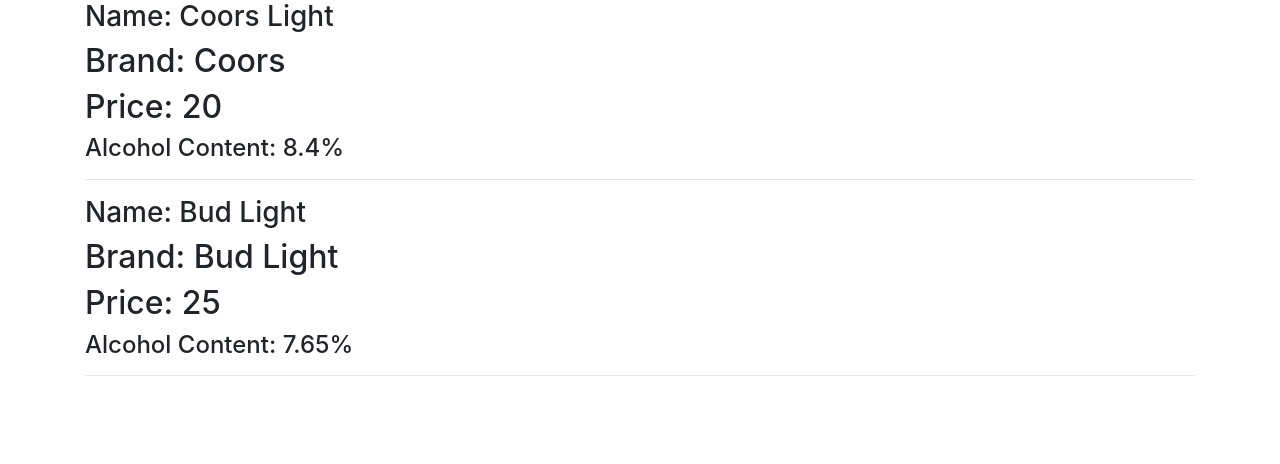
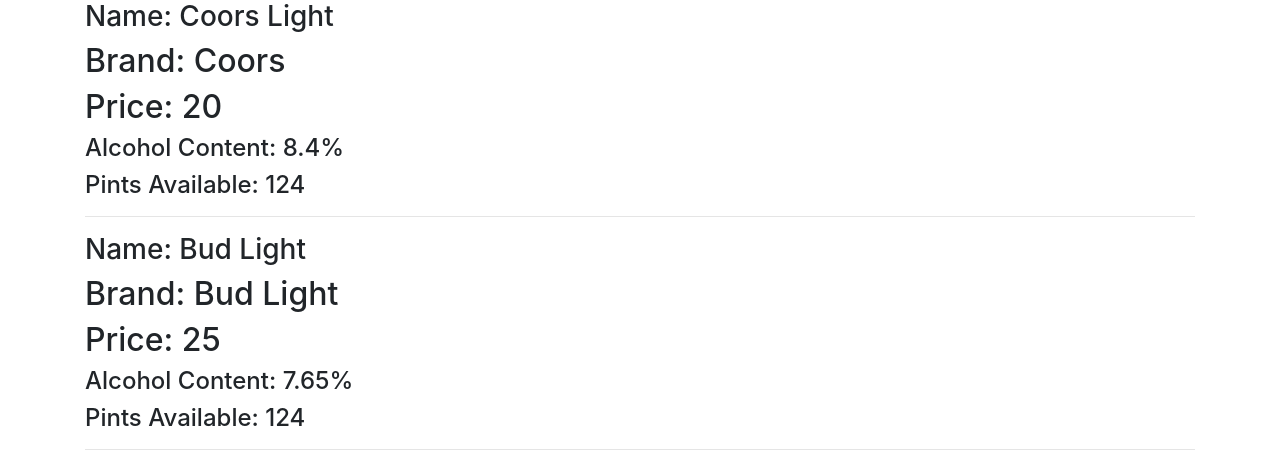
Before and after one commit to nikhilbatta/KegTracker, a React app: page / in a window 1280 px wide. Shown: the top 464 px of the page. Built offline with nearby package versions, Linux system fonts and the light colour scheme.

Commit message:
adds pints available prop into keg

```diff
--- a/package.json
+++ b/package.json
@@ -1,5 +1,5 @@
 {
-  "name": "deviant-art-clone",
+  "name": "kegtracker",
   "version": "1.0.0",
   "description": "",
   "main": "index.jsx",
@@ -9,7 +9,7 @@
     "lint": "eslint src/** src/**/**; exit 0",
     "lint-fix": "eslint src/** src/**/** --fix; exit 0"
   },
-  "author": "loewy malkovich and nikhil batta",
+  "author": "nikhil batta",
   "license": "ISC",
   "devDependencies": {
     "babel-core": "^6.24.1",
--- a/src/components/Keg.jsx
+++ b/src/components/Keg.jsx
@@ -8,6 +8,7 @@ function Keg(props){
       <h2>Brand: {props.brand}</h2>
       <h2>Price: {props.price}</h2>
       <h4>Alcohol Content: {props.alcContent}</h4>
+      <h4>Pints Available: {props.pintsAvailable}</h4>
       <hr/>
     </div>
   );
@@ -17,6 +18,7 @@ Keg.propTypes = {
   name: PropTypes.string,
   brand: PropTypes.string,
   price: PropTypes.number,
-  alcContent: PropTypes.string
+  alcContent: PropTypes.string,
+  pintsAvailable: PropTypes.number
 };
 export default Keg;
--- a/src/components/KegFeed.jsx
+++ b/src/components/KegFeed.jsx
@@ -6,13 +6,15 @@ var kegList = [
     name: 'Coors Light',
     brand: 'Coors',
     price: 20,
-    alcContent: '8.4%'
+    alcContent: '8.4%',
+    pintsAvailable: 124
   },
   {
       name: "Bud Light",
       brand: "Bud Light",
       price: 25,
-      alcContent: '7.65%'
+      alcContent: '7.65%',
+      pintsAvailable: 124
   }
 ];
 function KegFeed(){
@@ -23,6 +25,7 @@ function KegFeed(){
           brand={k.brand}
           price={k.price}
           alcContent={k.alcContent}
+          pintsAvailable={k.pintsAvailable}
           key={index} />
       )}
     </div>
```
